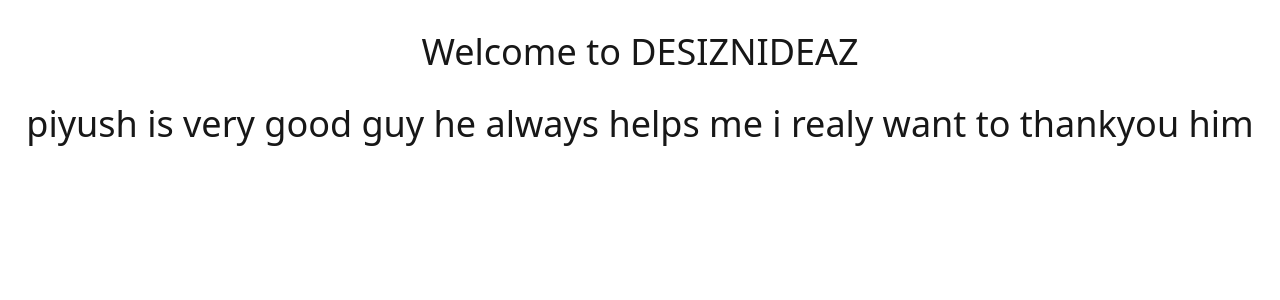
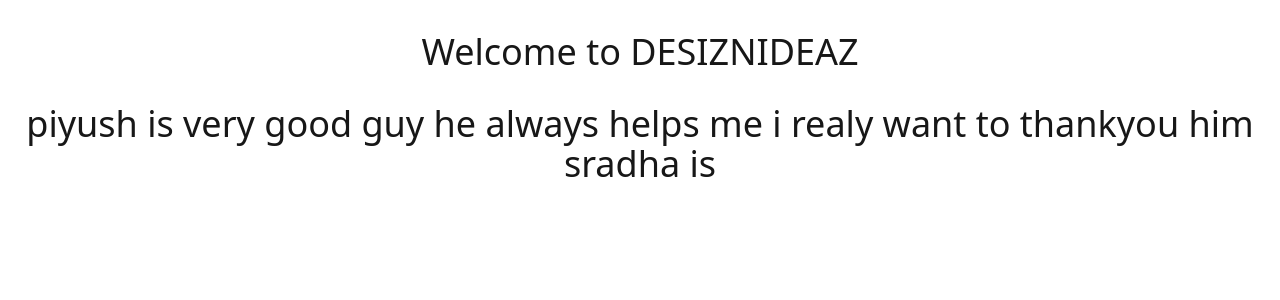
Before and after one commit to piyushkhare001/ED-Tech, a Next.js app: page / in a window 1280 px wide. Shown: the top 300 px of the page. Built offline with nearby package versions, Linux system fonts and the light colour scheme.

Commit message:
still working

```diff
--- a/src/app/page.tsx
+++ b/src/app/page.tsx
@@ -7,8 +7,11 @@
               Welcome to DESIZNIDEAZ
 
 
-             <p className="text-center text-4xl font-sans mt-8 ">piyush is very good guy  he always helps me i realy want to thankyou him </p>
+             <p className="text-center text-4xl font-sans mt-8 ">piyush is very good guy  he always helps me i realy want to thankyou him
 
+
+              </p>
+          <p> sradha is </p>
      </div>
      </>
   );
--- /dev/null
+++ b/src/components/frontend/Navbar.tsx
@@ -0,0 +1,8 @@
+'use client'
+
+
+export default const Navbar = () => {
+    return (
+        <>this is nabvar </>
+    )
+}
```
